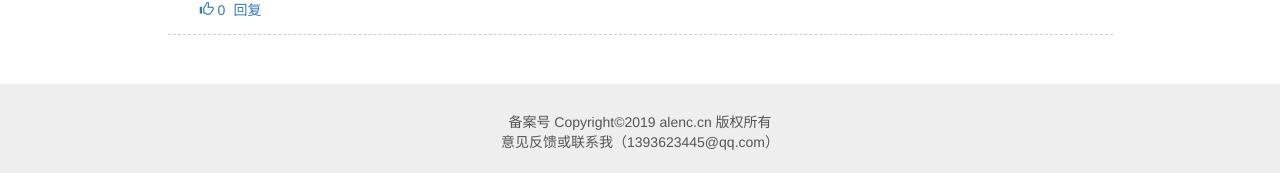
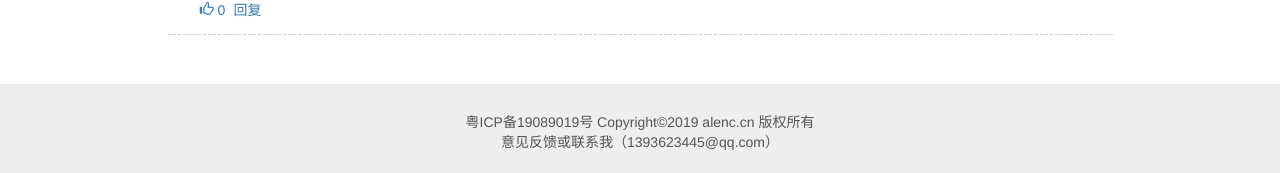
Before and after one commit to allenclove/mysite-ByDjango, a Django app: page /blog/16 in a window 1280 px wide. Shown: the part 1278-1451 px from the top of the page. Run offline with Django 3.2, Linux system fonts and the light colour scheme; data comes from the database, SQL or seed files in the repository; some libraries are stand-ins or nearby versions.

Commit message:
备案审核通过，添加网页备案号

```diff
--- a/templates/base.html
+++ b/templates/base.html
@@ -71,7 +71,7 @@
     <!-- footer -->
     <div class="footer">
         <div class="website-info">
-        	<p>备案号 Copyright©2019 alenc.cn 版权所有</p>
+        	<p>粤ICP备19089019号 Copyright©2019 alenc.cn 版权所有</p>
         	<p>意见反馈或联系我（1393623445@qq.com）</p>
         </div>
     </div>
```
